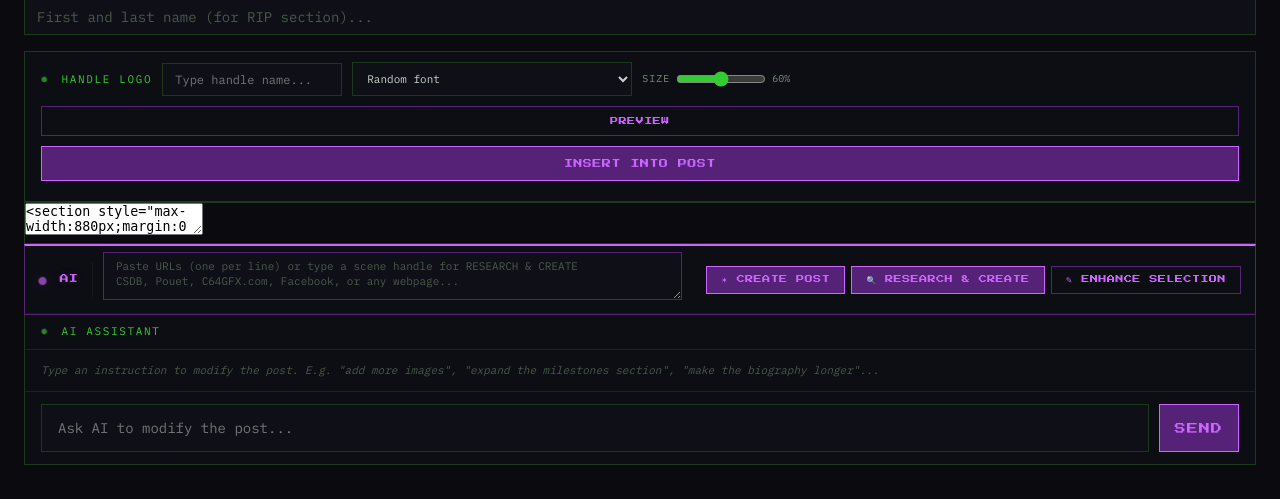
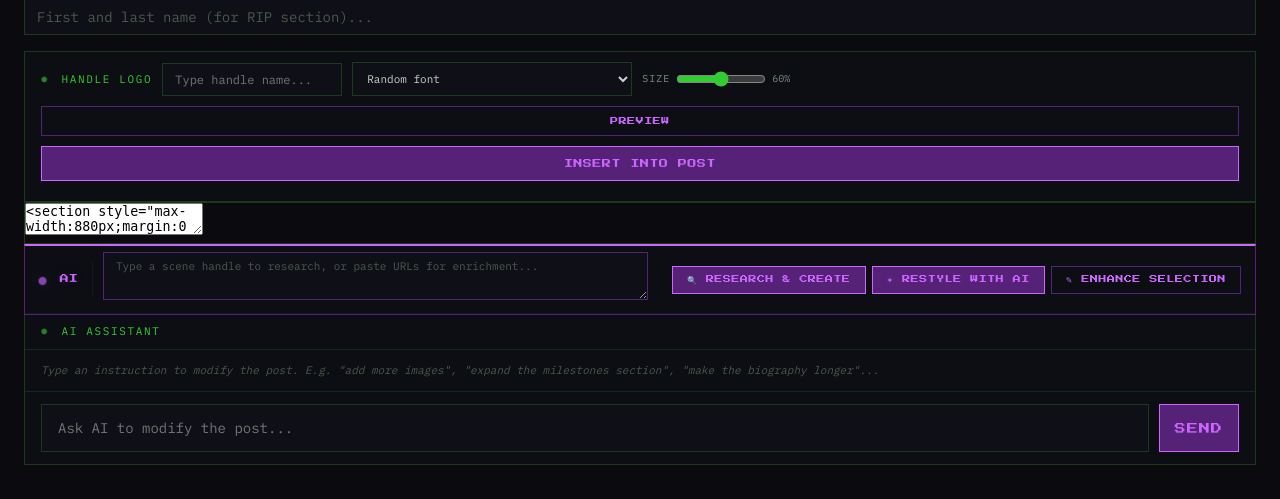
Before and after one commit to turrican128/update_8bitlegends_website, a Flask app: page /new in a window 1280 px wide. Shown: the part 330-829 px from the top of the page. Run offline with Flask 3, Linux system fonts and the light colour scheme; some libraries are stand-ins or nearby versions.

Commit message:
Simplify AI buttons: RESEARCH & CREATE, RESTYLE, ENHANCE only
Remove CREATE POST button and conditional status logic. All three
buttons now always visible: RESEARCH & CREATE (search by handle),
RESTYLE WITH AI (restyle existing content), ENHANCE SELECTION.

Co-Authored-By: Claude Opus 4.6 <noreply@anthropic.com>

```diff
--- a/templates/base.html
+++ b/templates/base.html
@@ -13,7 +13,7 @@
     <!-- TinyMCE WYSIWYG editor (no-API-key CDN for local dev) -->
     <script src="https://cdn.jsdelivr.net/npm/tinymce@7/tinymce.min.js" referrerpolicy="origin"></script>
 
-    <link rel="stylesheet" href="{{ url_for('static', filename='style.css') }}?v=7">
+    <link rel="stylesheet" href="{{ url_for('static', filename='style.css') }}?v=8">
     {% block head %}{% endblock %}
 </head>
 <body>
@@ -55,7 +55,7 @@
         <span class="footer-cursor">&#9608;</span>
     </footer>
 
-    <script src="{{ url_for('static', filename='app.js') }}?v=7"></script>
+    <script src="{{ url_for('static', filename='app.js') }}?v=8"></script>
     {% block scripts %}{% endblock %}
 </body>
 </html>
--- a/templates/editor.html
+++ b/templates/editor.html
@@ -85,25 +85,15 @@
                 <span class="ai-icon">&#9679;</span> AI
             </div>
             <div class="ai-url-input">
-                {% if status == 'fetched' %}
-                <textarea id="aiSourceUrl" rows="2" placeholder="Optional: paste additional source URLs for enrichment (CSDB, Pouet, C64GFX.com...)"></textarea>
-                {% else %}
-                <textarea id="aiSourceUrl" rows="2" placeholder="Paste URLs (one per line) or type a scene handle for RESEARCH &amp; CREATE&#10;CSDB, Pouet, C64GFX.com, Facebook, or any webpage..."></textarea>
-                {% endif %}
+                <textarea id="aiSourceUrl" rows="2" placeholder="Type a scene handle to research, or paste URLs for enrichment..."></textarea>
             </div>
             <div class="ai-action-buttons">
-                {% if status == 'fetched' %}
-                <button class="btn btn-ai" onclick="aiRestylePost()" id="restylePostBtn" title="Restyle this post to match the 8bit Legends dark cinematic theme">
-                    &#10038; RESTYLE WITH AI
-                </button>
-                {% else %}
-                <button class="btn btn-ai" onclick="aiCreatePost()" id="createPostBtn" title="Paste URLs first, then click to scrape and generate a full memorial post">
-                    &#10038; CREATE POST
-                </button>
                 <button class="btn btn-ai" onclick="aiResearchCreate()" id="researchCreateBtn" title="Type a scene handle — auto-searches CSDB, Pouet, C64GFX and generates post">
                     &#128269; RESEARCH &amp; CREATE
                 </button>
-                {% endif %}
+                <button class="btn btn-ai" onclick="aiRestylePost()" id="restylePostBtn" title="Restyle current content to match the 8bit Legends dark cinematic theme">
+                    &#10038; RESTYLE WITH AI
+                </button>
                 <button class="btn btn-ai-secondary" onclick="aiEnhance()" id="enhanceBtn" title="Select text in the editor, then click to enhance it">
                     &#9998; ENHANCE SELECTION
                 </button>
```
